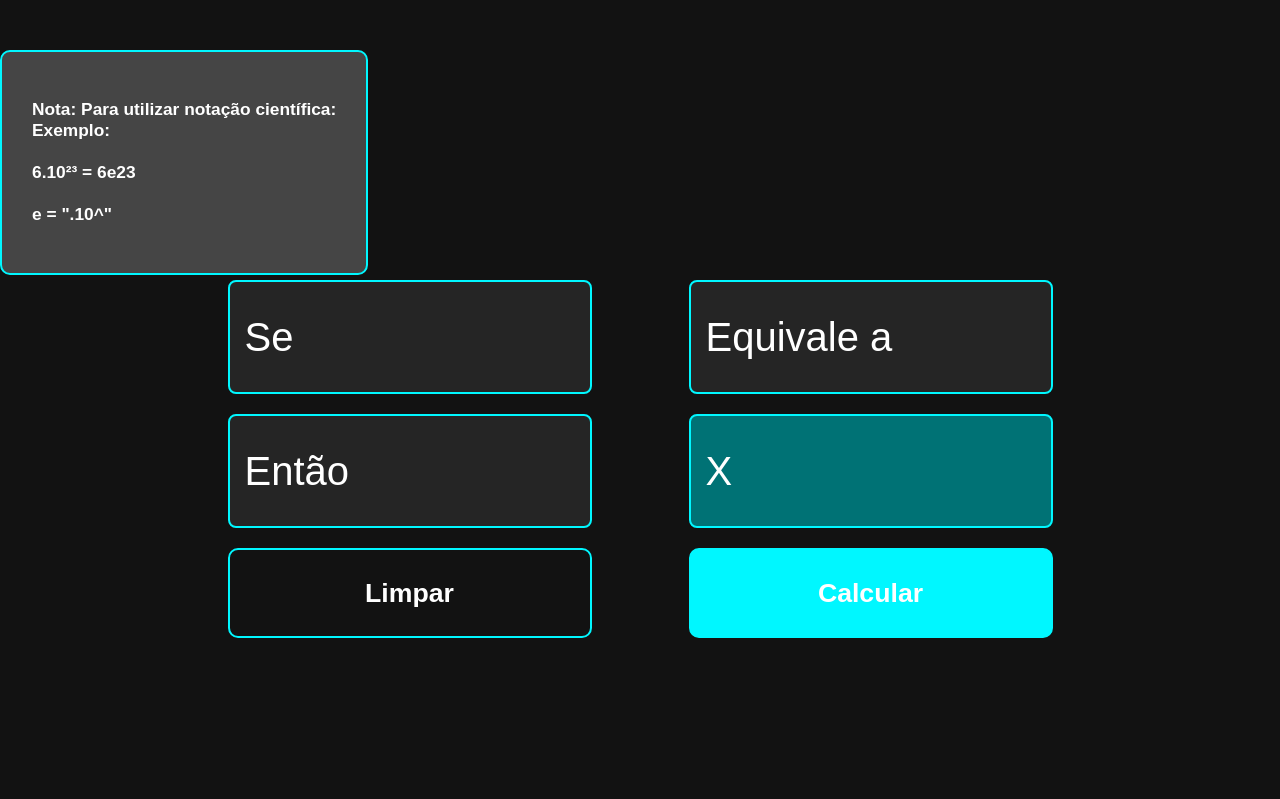
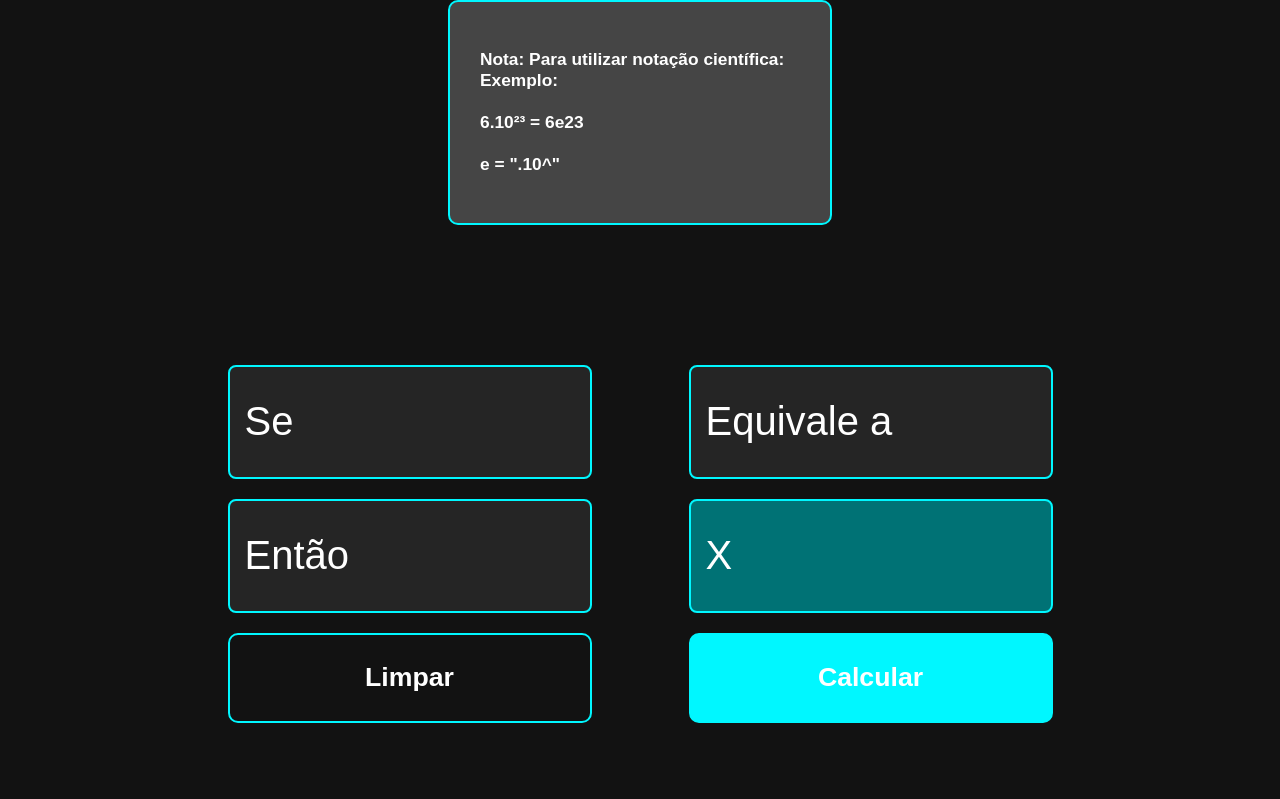
Before and after one commit to igormsiqueira0/projetos-ensino-medio, a plain HTML site: page regrade3/index.html in a window 1280 px wide. Shown: the top 799 px of the page. Drawn offline with Linux system fonts and the light colour scheme.

Commit message:
Update style.css

```diff
--- a/regrade3/style.css
+++ b/regrade3/style.css
@@ -14,6 +14,10 @@ html, body {
     padding: 0;
     background-color: #121212;
     font-family: Arial, Helvetica, sans-serif;
+}
+
+body {
+    height: 100%;
 }
 
 /* Input */
@@ -47,7 +51,7 @@ html, body {
     margin-left: auto;
     margin-right: auto;
     width: 825px;
-    height: 100vh;
+    height: 100%;
     display: flex;
     justify-content:center;
     align-items:center;
@@ -55,7 +59,7 @@ html, body {
 
 #campos {
     min-width: 820px;
-    height: 240px;
+    margin-top: 140px;
 }
 
 /* Botões */
@@ -106,15 +110,16 @@ button:active {
 /* Nota */
 
 #nota {
-    position: absolute;
+    margin: 0 auto;
     background-color: #454545;
     padding: 30px;
-    top: 50px;
     border-radius: 10px;
     font-weight: bolder;
     font-size: 13pt;
     border: 2px solid var(--detalhes-letras);
     color: white;
+    display: flex;
+    max-width: 320px;
 }
 
 /* Switch */
```
